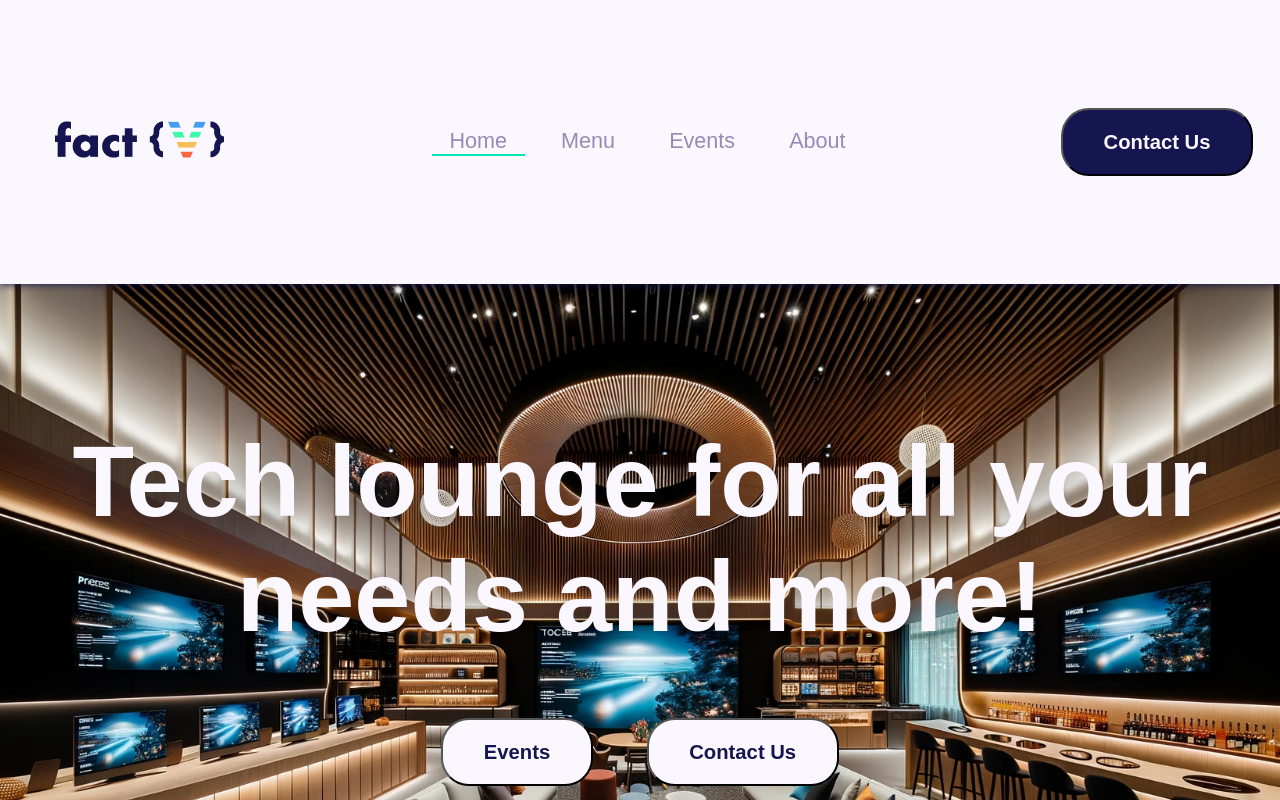
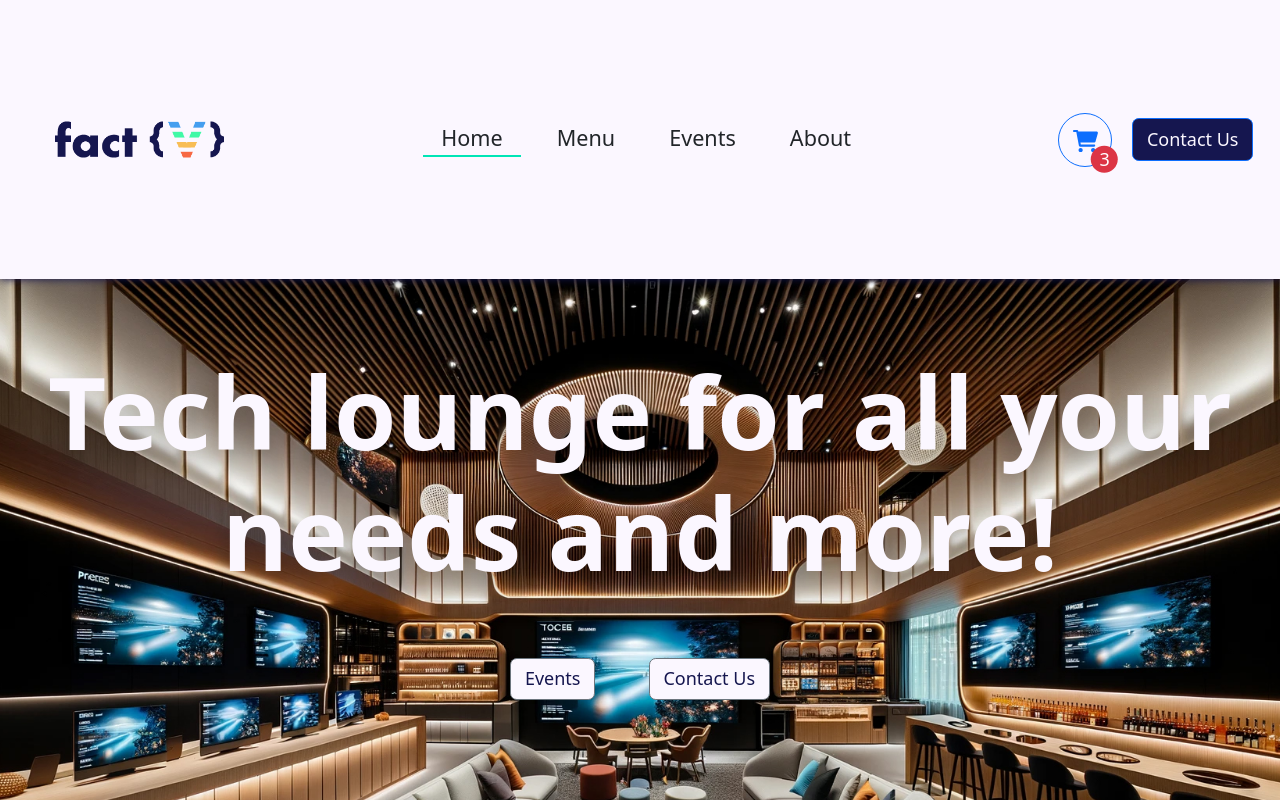
Before and after one commit to vikramadityad/fact-v-tech-lounge, a React (Vite) app in the folder client/: page / in a window 1280 px wide. Shown: the top 800 px of the page. Built offline with nearby package versions, Linux system fonts and the light colour scheme.

Commit message:
added button for the cart, also added script for server package.json and set up to run script from root

```diff
--- a/client/package.json
+++ b/client/package.json
@@ -12,11 +12,13 @@
   "dependencies": {
     "@apollo/client": "^3.8.4",
     "apollo-server-express": "^3.12.1",
+    "bootstrap": "^5.3.2",
     "express": "^4.18.2",
     "graphql": "^16.8.1",
     "jsonwebtoken": "^9.0.2",
     "mongoose": "^7.5.3",
     "react": "^18.2.0",
+    "react-bootstrap": "^2.9.0",
     "react-dom": "^18.2.0",
     "react-router-dom": "^6.16.0"
   },
--- /dev/null
+++ b/client/src/components/CartButton.jsx
@@ -0,0 +1,39 @@
+import { Button } from "react-bootstrap";
+const CartButton = () => {
+  return (
+    <Button
+      style={{
+        width: "3rem",
+        height: "3rem",
+        position: "relative",
+        marginRight: "20px",
+      }}
+      variant="outline-primary"
+      className="rounded-circle"
+    >
+      <svg
+        xmlns="http://www.w3.org/2000/svg"
+        viewBox="0 0 576 512"
+        fill="currentColor"
+      >
+        <path d="M96 0C107.5 0 117.4 8.19 119.6 19.51L121.1 32H541.8C562.1 32 578.3 52.25 572.6 72.66L518.6 264.7C514.7 278.5 502.1 288 487.8 288H170.7L179.9 336H488C501.3 336 512 346.7 512 360C512 373.3 501.3 384 488 384H159.1C148.5 384 138.6 375.8 136.4 364.5L76.14 48H24C10.75 48 0 37.25 0 24C0 10.75 10.75 0 24 0H96zM128 464C128 437.5 149.5 416 176 416C202.5 416 224 437.5 224 464C224 490.5 202.5 512 176 512C149.5 512 128 490.5 128 464zM512 464C512 490.5 490.5 512 464 512C437.5 512 416 490.5 416 464C416 437.5 437.5 416 464 416C490.5 416 512 437.5 512 464z" />
+      </svg>
+      <div
+        className="rounded-circle bg-danger d-flex justify-content-center align-items-center"
+        style={{
+          color: "white",
+          width: "1.5rem",
+          height: "1.5rem",
+          position: "absolute",
+          bottom: 0,
+          right: 0,
+          transform: "translate(25%,25%)",
+        }}
+      >
+        3
+      </div>
+    </Button>
+  );
+};
+
+export default CartButton;
--- a/client/src/components/Navbar.jsx
+++ b/client/src/components/Navbar.jsx
@@ -3,8 +3,16 @@
 import PrimaryButton from "./PrimaryButton";
 import "../styles/Navbar.css";
 import logo from "../images/logo-h.png";
+import CartButton from "./CartButton";
 
-const Navbar = ({ heroRef, eventsRef, aboutRef, menuRef, contactRef }) => {
+const Navbar = ({
+  heroRef,
+  eventsRef,
+  aboutRef,
+  menuRef,
+  cartRef,
+  contactRef,
+}) => {
   const location = useLocation();
 
   // Dynamic navigation items
@@ -50,7 +58,9 @@
             ))}
           </ul>
         </nav>
+
         <div className="header-right">
+          <CartButton />
           <PrimaryButton
             label="Contact Us"
             action={handleContactClick}
--- a/client/src/main.jsx
+++ b/client/src/main.jsx
@@ -2,6 +2,7 @@
 import ReactDOM from "react-dom/client";
 import App from "./App.jsx";
 import "./index.css";
+import "bootstrap/dist/css/bootstrap.min.css";
 
 ReactDOM.createRoot(document.getElementById("root")).render(
   <React.StrictMode>
--- a/package.json
+++ b/package.json
@@ -5,7 +5,7 @@
   "main": "index.js",
   "scripts": {
     "start": "node server/server.js",
-    "develop": "concurrently \"cd server && npm run watch\" \"cd client && npm start\"",
+    "develop": "concurrently \"cd server && npm run watch\" \"cd client && npm run dev\"",
     "install": "cd server && npm i && cd ../client && npm i",
     "seed": "cd server && npm run seed",
     "build": "cd client && npm run build"
```
Also changed, not shown: 2 other files (tests, documents, lock files or other folders).
